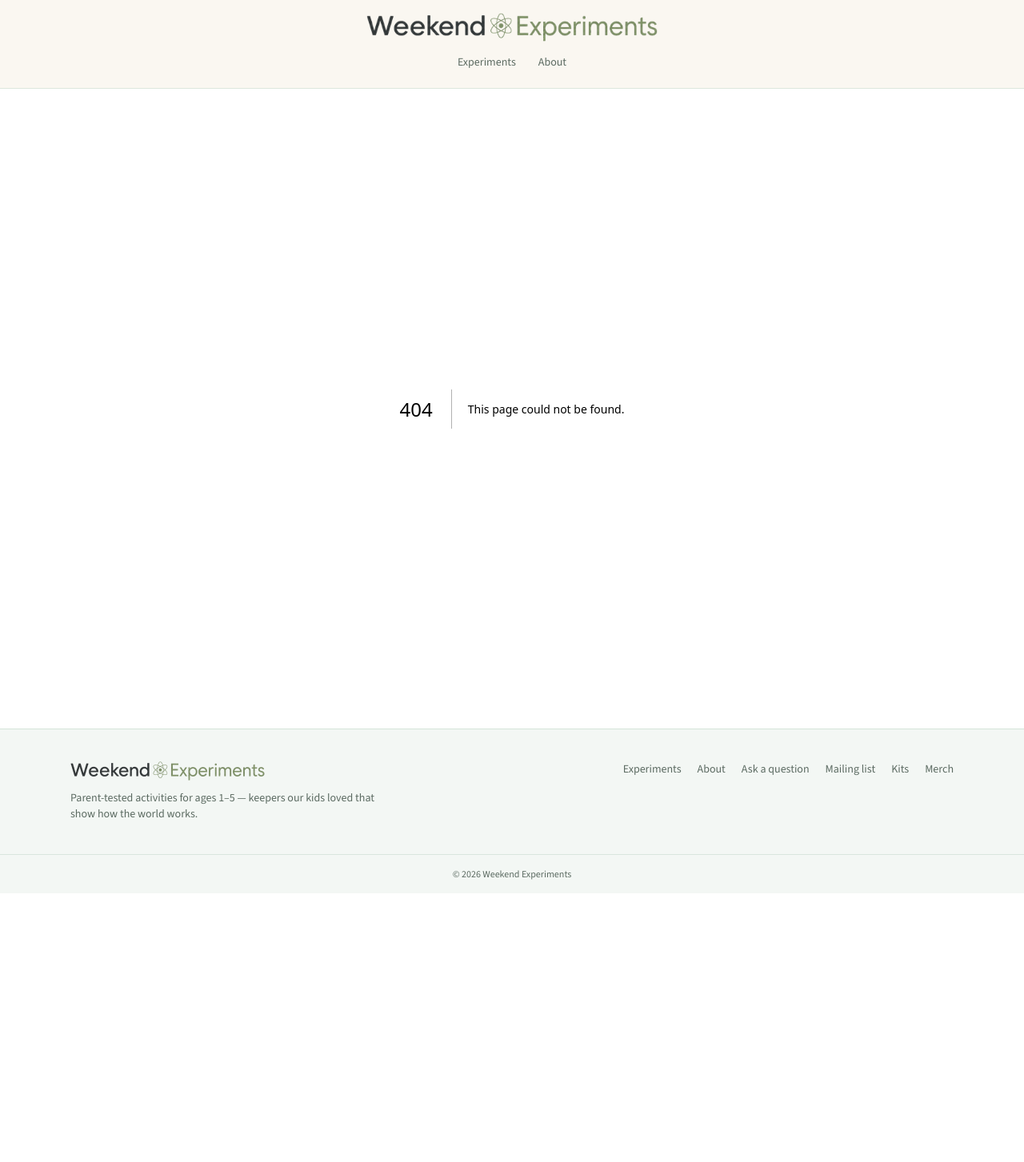
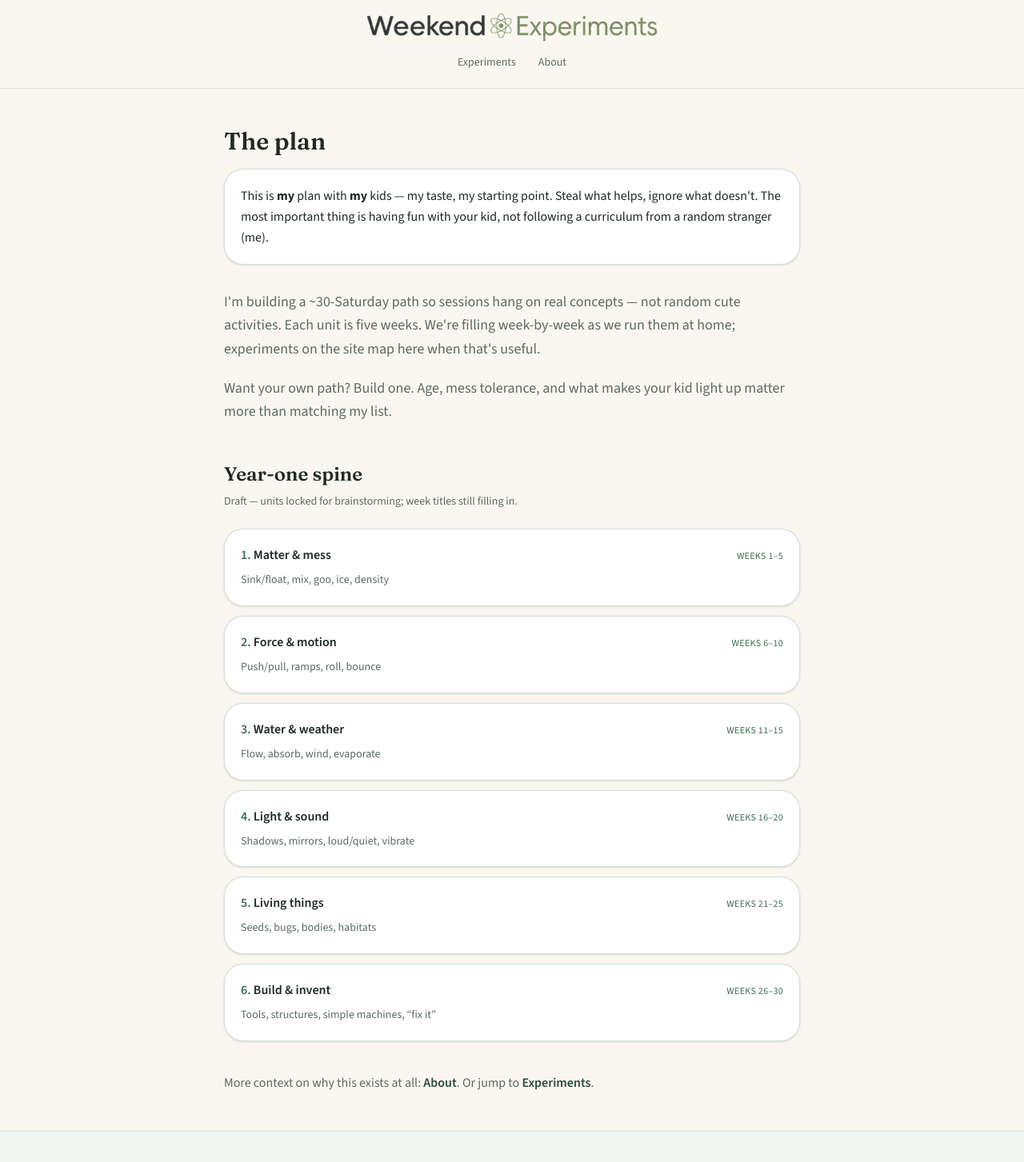
Before and after one commit to Nicolas-dovetta/little-lab-web, a Next.js app: page /plan in a window 1280 px wide. Before the commit this address had no page. Shown: the top 1453 px of the page at 80% size. Before the commit the page ends 1117 px from the top, so only its background shows below. Built offline with nearby package versions, Linux system fonts and the light colour scheme.

Commit message:
Add Plan page with personal-path disclaimer

```diff
--- /dev/null
+++ b/src/app/plan/page.tsx
@@ -0,0 +1,103 @@
+import Link from "next/link";
+
+export const metadata = {
+  title: "The plan",
+  description:
+    "Nicolas’s personal ~30-week Saturday science path with his kids — take what’s useful, ignore the rest.",
+};
+
+const units = [
+  {
+    name: "Matter & mess",
+    focus: "Sink/float, mix, goo, ice, density",
+    weeks: "Weeks 1–5",
+  },
+  {
+    name: "Force & motion",
+    focus: "Push/pull, ramps, roll, bounce",
+    weeks: "Weeks 6–10",
+  },
+  {
+    name: "Water & weather",
+    focus: "Flow, absorb, wind, evaporate",
+    weeks: "Weeks 11–15",
+  },
+  {
+    name: "Light & sound",
+    focus: "Shadows, mirrors, loud/quiet, vibrate",
+    weeks: "Weeks 16–20",
+  },
+  {
+    name: "Living things",
+    focus: "Seeds, bugs, bodies, habitats",
+    weeks: "Weeks 21–25",
+  },
+  {
+    name: "Build & invent",
+    focus: "Tools, structures, simple machines, “fix it”",
+    weeks: "Weeks 26–30",
+  },
+];
+
+export default function PlanPage() {
+  return (
+    <div className="mx-auto max-w-3xl px-4 py-12 sm:px-6">
+      <h1 className="font-display text-3xl font-semibold text-ink">The plan</h1>
+
+      <p className="mt-4 rounded-3xl border border-sage-200/80 bg-white p-4 text-base leading-relaxed text-ink shadow-sm sm:p-5">
+        This is <strong>my</strong> plan with <strong>my</strong> kids — my taste, my starting
+        point. Steal what helps, ignore what doesn&apos;t. The most important thing is having fun
+        with your kid, not following a curriculum from a random stranger (me).
+      </p>
+
+      <div className="mt-8 space-y-5 text-lg leading-relaxed text-ink-muted">
+        <p>
+          I&apos;m building a ~30-Saturday path so sessions hang on real concepts — not random cute
+          activities. Each unit is five weeks. We&apos;re filling week-by-week as we run them at
+          home; experiments on the site map here when that&apos;s useful.
+        </p>
+        <p>
+          Want your own path? Build one. Age, mess tolerance, and what makes your kid light up
+          matter more than matching my list.
+        </p>
+      </div>
+
+      <h2 className="mt-12 font-display text-2xl font-semibold text-ink">Year-one spine</h2>
+      <p className="mt-2 text-sm text-ink-muted">Draft — units locked for brainstorming; week titles still filling in.</p>
+
+      <ol className="mt-6 space-y-3">
+        {units.map((u, i) => (
+          <li
+            key={u.name}
+            className="rounded-3xl border border-sage-200/80 bg-white p-5 shadow-sm"
+          >
+            <div className="flex flex-wrap items-baseline justify-between gap-2">
+              <h3 className="font-semibold text-ink">
+                <span className="text-sage-600">{i + 1}.</span> {u.name}
+              </h3>
+              <span className="text-xs font-medium uppercase tracking-wide text-sage-600">
+                {u.weeks}
+              </span>
+            </div>
+            <p className="mt-2 text-sm leading-relaxed text-ink-muted">{u.focus}</p>
+          </li>
+        ))}
+      </ol>
+
+      <p className="mt-10 text-base text-ink-muted">
+        More context on why this exists at all:{" "}
+        <Link href="/about" className="font-semibold text-sage-800 underline-offset-2 hover:underline">
+          About
+        </Link>
+        . Or jump to{" "}
+        <Link
+          href="/experiments"
+          className="font-semibold text-sage-800 underline-offset-2 hover:underline"
+        >
+          Experiments
+        </Link>
+        .
+      </p>
+    </div>
+  );
+}
```
